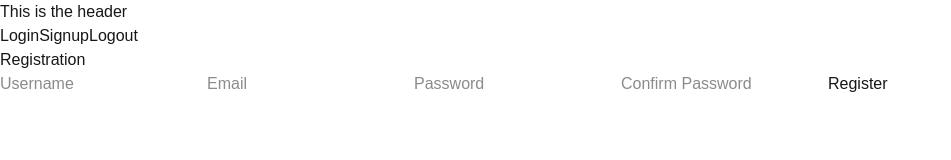
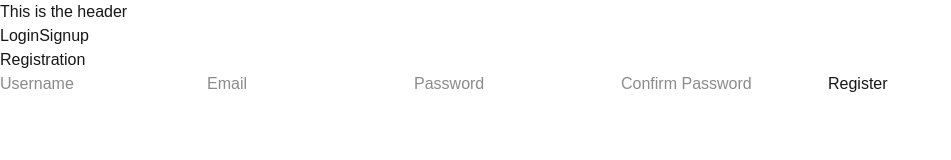
Before and after one commit to atticus-ezis/resume_builder_v2_frontend, a Next.js app: page /account/register in a window 1280 px wide. Shown: the top 160 px of the page, without its empty margins (0-951 px from the left). Built offline with nearby package versions, Linux system fonts and the light colour scheme; no server answers.

Commit message:
fixed axios loop added authcontext

```diff
--- a/app/api.ts
+++ b/app/api.ts
@@ -44,19 +44,28 @@ api.interceptors.response.use(
     const originalRequest = error.config;
     console.log("AXIOS RESPONSE ERROR:", originalRequest);
     const isRefreshEndpoint = originalRequest.url?.includes("/token/refresh/");
+
     if (error.response?.status === 401 && !originalRequest._retry && !isRefreshEndpoint) {
       originalRequest._retry = true;
       console.log("Authorization Error: AXIOS ATTEMPTING REFRESH");
       try {
-        await api.post(refresh_endpoint); // creates new originalRequest, ._retry is now false
+        await fetch(refresh_endpoint, {
+          method: "POST",
+          headers: {
+            "Content-Type": "application/json",
+            "X-CSRFToken": getCookie("csrftoken") || "",
+          },
+          credentials: "include",
+        });
         console.log("AXIOS REFRESH HIT");
-        return api.post(originalRequest); // original originalRequest, ._retry is now true
-      } catch (error) {
-        console.error("AXIOS REFRESH ERROR:", error);
+        return api(originalRequest); // ._retry is now true
+      } catch (err) {
+        console.error("AXIOS REFRESH ERROR:", err);
         document.location.href = "/account/login";
         return Promise.reject(error);
       }
     }
+
     console.log("Ending refresh check, returning original error");
     return Promise.reject(error);
   }
--- a/app/components/navbar.tsx
+++ b/app/components/navbar.tsx
@@ -3,20 +3,18 @@
 import Link from "next/link";
 import { api } from "@/app/api";
 import { useRouter } from "next/navigation";
-
-// determine if user is authenticated
-// if authenticated, show logout
-// if not authenticated, show signup / login
-// logout needs to hit endpoint and redirect to homepage
+import { useAuth } from "@/app/context/AuthContext";
 
 export default function Navbar() {
   const router = useRouter();
+  const { isVerified } = useAuth();
+  console.log("isVerified:", isVerified);
 
   async function logoutHandler() {
     console.log("Hitting loggout endpoint");
     try {
       const response = await api.post("/api/accounts/logout/");
-      console.log("raw logout response:", response);
+      console.log("raw logout response:");
       router.push("/");
     } catch (error) {
       console.error("Error logging out:", error);
@@ -26,9 +24,14 @@ export default function Navbar() {
     <header>
       <h1>This is the header</h1>
       <div>
-        <Link href="/account/login">Login</Link>
-        <Link href="/account/register">Signup</Link>
-        <button onClick={logoutHandler}>Logout</button>
+        {isVerified ? (
+          <button onClick={logoutHandler}>Logout</button>
+        ) : (
+          <div>
+            <Link href="/account/login">Login</Link>
+            <Link href="/account/register">Signup</Link>
+          </div>
+        )}
       </div>
     </header>
   );
--- /dev/null
+++ b/app/context/AuthContext.tsx
@@ -0,0 +1,43 @@
+"use client";
+import { createContext, useContext, useState, useEffect } from "react";
+import { api } from "@/app/api";
+
+type AuthContextType = {
+  isVerified: boolean | null;
+  authorizeUser: () => Promise<void>;
+};
+
+const AuthContext = createContext<AuthContextType | undefined>(undefined);
+
+export function AuthProvider({ children }: { children: React.ReactNode }) {
+  const [isVerified, setIsVerified] = useState<boolean | null>(null);
+
+  const fetchUser = async () => {
+    try {
+      const response = await api.get("/api/accounts/me/");
+      console.log("Auth Context response:", response);
+      setIsVerified(true);
+    } catch (err: any) {
+      console.log("Auth Context error:", err);
+      if (err.response?.status === 401) {
+        setIsVerified(false);
+      } else {
+        setIsVerified(false);
+      }
+    }
+  };
+
+  useEffect(() => {
+    fetchUser();
+  }, []);
+
+  return <AuthContext.Provider value={{ isVerified, authorizeUser: fetchUser }}>{children}</AuthContext.Provider>;
+}
+
+export function useAuth() {
+  const ctx = useContext(AuthContext);
+  if (ctx === undefined) {
+    throw new Error("useAuth must be used within an AuthProvider");
+  }
+  return ctx;
+}
--- a/app/layout.tsx
+++ b/app/layout.tsx
@@ -2,6 +2,7 @@ import type { Metadata } from "next";
 import { Geist, Geist_Mono } from "next/font/google";
 import "./globals.css";
 import Navbar from "./components/navbar";
+import { AuthProvider } from "./context/AuthContext";
 
 const geistSans = Geist({
   variable: "--font-geist-sans",
@@ -26,10 +27,12 @@ export default function RootLayout({
   return (
     <html lang="en">
       <body className={`${geistSans.variable} ${geistMono.variable} antialiased`}>
-        <header>
-          <Navbar />
-        </header>
-        {children}
+        <AuthProvider>
+          <header>
+            <Navbar />
+          </header>
+          {children}
+        </AuthProvider>
       </body>
     </html>
   );
```
